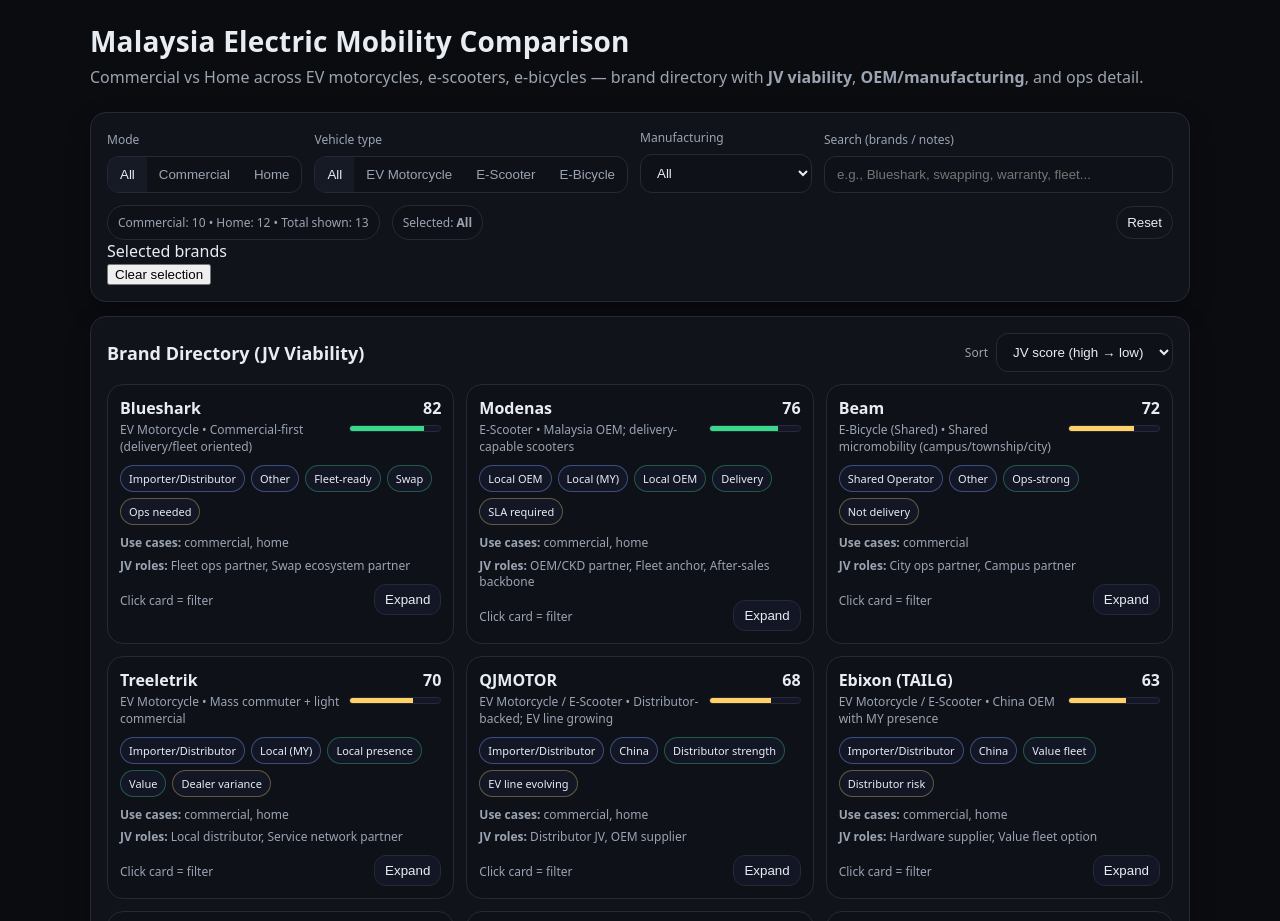
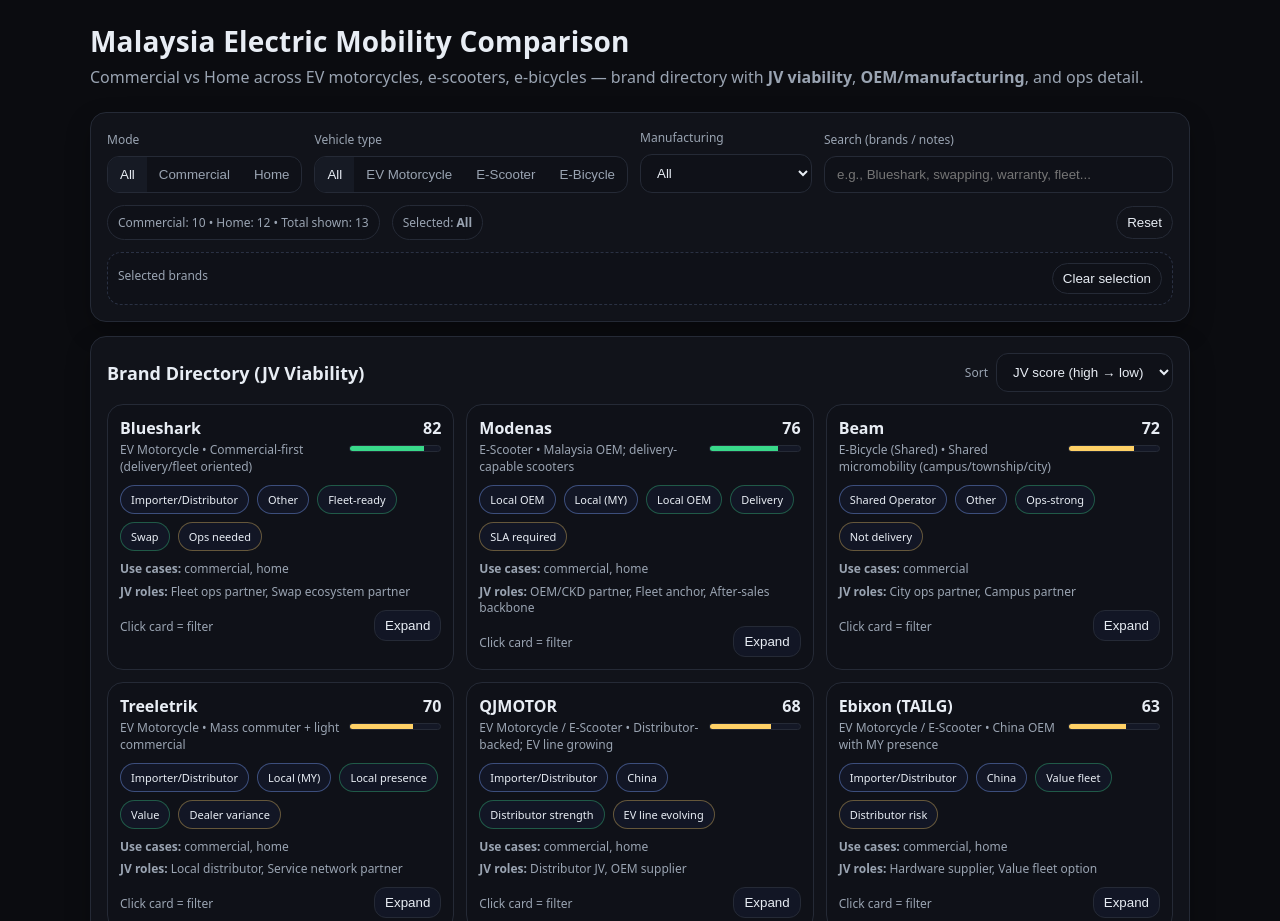
Before and after one commit to clement-cp-1188/ev-mobility-my, a plain HTML site: page index.html in a window 1280 px wide. Shown: the top 921 px of the page. Drawn offline with Linux system fonts and the light colour scheme.

Commit message:
Update styles.css

```diff
--- a/styles.css
+++ b/styles.css
@@ -87,6 +87,39 @@ input[type="search"]:focus, select:focus{ border-color:#3a4157; }
 }
 .ghost:hover{ border-color:#3a4157; }
 
+.selectedBar{
+  margin-top:12px;
+  border:1px dashed #2a3143;
+  border-radius: 14px;
+  padding:10px;
+  background:#0f1118;
+  display:flex;
+  gap:10px;
+  align-items:flex-start;
+  flex-wrap:wrap;
+}
+.selectedTitle{
+  font-size:12px;
+  color:var(--muted);
+  padding-top:4px;
+  min-width:120px;
+}
+.selectedChips{
+  display:flex;
+  flex-wrap:wrap;
+  gap:10px;
+  flex: 1 1 auto;
+}
+.miniGhost{
+  background:transparent;
+  border:1px solid var(--line);
+  color:var(--text);
+  padding:7px 10px;
+  border-radius: 999px;
+  cursor:pointer;
+}
+.miniGhost:hover{ border-color:#3a4157; }
+
 .sectionHead{
   display:flex;
   justify-content:space-between;
@@ -115,7 +148,7 @@ input[type="search"]:focus, select:focus{ border-color:#3a4157; }
   transition: transform .08s ease, border-color .08s ease;
 }
 .brandCard:hover{ transform: translateY(-1px); border-color:#3a4157; }
-.brandCard.active{ border-color: var(--info); }
+.brandCard.active{ border-color: var(--info); box-shadow: 0 0 0 1px rgba(122,162,255,.25) inset; }
 
 .brandTop{
   display:flex;
@@ -139,20 +172,35 @@ input[type="search"]:focus, select:focus{ border-color:#3a4157; }
 }
 .scoreFill{ height:100%; width:0; }
 
-.badges{ display:flex; flex-wrap:wrap; gap:6px; margin-top:10px; }
+.badges{ display:flex; flex-wrap:wrap; gap:8px; margin-top:10px; }
 .badge{
+  display:inline-flex;
+  align-items:center;
+  gap:6px;
   font-size:11px;
-  padding:5px 8px;
+  padding:6px 10px;
   border-radius:999px;
   border:1px solid var(--line);
   color: var(--text);
   background:#121625;
   white-space:nowrap;
+  max-width: 180px;
+  overflow:hidden;
+  text-overflow:ellipsis;
 }
 .badge.good{ border-color: rgba(57,217,138,.35); }
 .badge.warn{ border-color: rgba(255,209,102,.35); }
 .badge.bad{ border-color: rgba(255,107,107,.35); }
 .badge.info{ border-color: rgba(122,162,255,.4); }
+
+.badgeBtn{
+  cursor:pointer;
+  user-select:none;
+}
+.badgeX{
+  opacity:.8;
+  font-weight:900;
+}
 
 .smallText{
   margin-top:10px;
@@ -196,7 +244,7 @@ input[type="search"]:focus, select:focus{ border-color:#3a4157; }
 .expandBtn:hover{ border-color:#3a4157; }
 
 .tableWrap{ overflow:auto; }
-table{ width:100%; border-collapse:separate; border-spacing:0; min-width: 900px; }
+table{ width:100%; border-collapse:separate; border-spacing:0; min-width: 900px; table-layout: fixed; }
 thead th{
   text-align:left;
   font-size:12px;
@@ -210,14 +258,13 @@ tbody td{
   border-bottom: 1px solid rgba(37,42,54,.55);
   vertical-align: top;
 }
-tbody tr:hover td{ background: rgba(255,255,255,.02); }
 
 .cellHead{
   display:flex;
+  justify-content:space-between;
   align-items:center;
-  justify-content:space-between;
   gap:10px;
-  margin-bottom:8px;
+  margin-bottom:10px;
 }
 .cellCount{
   font-size:12px;
@@ -231,8 +278,10 @@ tbody tr:hover td{ background: rgba(255,255,255,.02); }
 .brandList{
   display:flex;
   flex-wrap:wrap;
-  gap:8px;
+  gap:10px;
   align-items:flex-start;
+  line-height: 1.6;
+  min-height: 32px;
 }
 .emptyCell{
   color:var(--muted);
```
